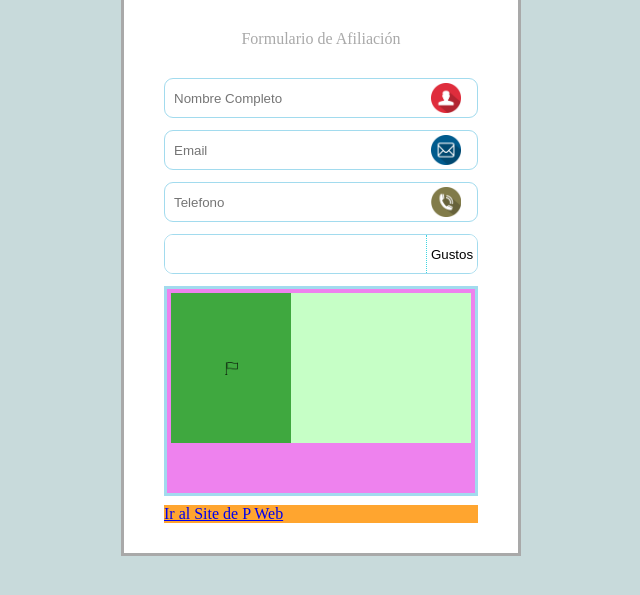
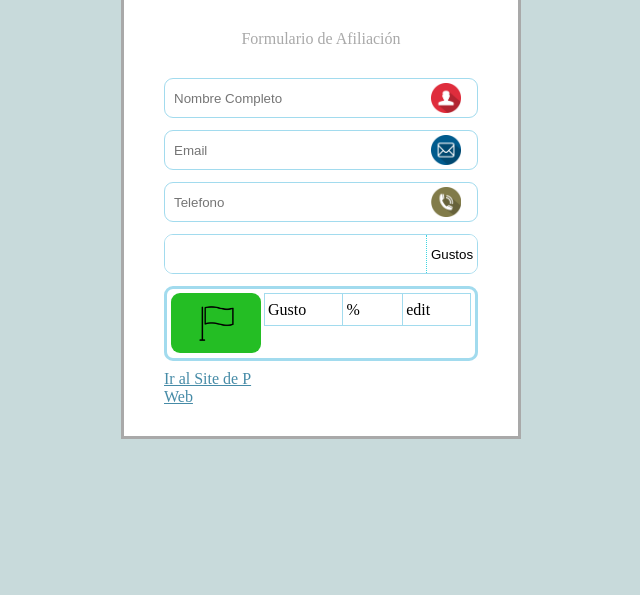
Before and after one commit to JuanesSaigo/2162102-Parcial1, a plain HTML site: page index.html in a window 1280 px wide. Shown: the part 153-748 px from the top of the page, without its empty margins (319-959 px from the left). Drawn offline with Linux system fonts and the light colour scheme.

Commit message:
cambios 9

```diff
--- a/i.css
+++ b/i.css
@@ -159,14 +159,14 @@ header{
 
 .foot{
     margin-bottom: 30px;
-
-    background-color: rgb(255, 165, 47);
+    width: 100%;
+    height: auto;
 }
 
 .updater{
-    background-color: violet;
+    border-radius: 9px;
     width: 100%;
-    height: 210px;
+    min-height: 75px;
     padding: 4px;
     border-style: solid;
     border-color: rgb(162, 219, 238);
@@ -178,17 +178,52 @@ header{
     background-repeat: no-repeat;
     background-position: center ;
     background-position-y: center;
-    background-size: 13px;
-    background-color: rgb(63, 168, 63);
+    background-size: 35px;
+    background-color: rgb(36, 190, 36);
+    border-radius: 9px;
     float: left;
-    width: 40%;
+    width: 30%;
+    max-width: 30%;
+    min-height: 60px;
+}
+
+.grid0{
+    float: right;
+    box-sizing: content-box;
+    width: 59%;
+    min-width: 69%;
+    max-width: 70%;
     height: 150px;
 }
 
-.grid0{
-    background-color: rgb(198, 255, 198);
+.g1{
     float: right;
     box-sizing: content-box;
-    width: 60%;
+    width: 100%;
     height: 150px;
 }
+
+table , td, th {
+	border: 1px solid rgb(162, 219, 238);
+	border-collapse: collapse;
+}
+td, th {
+	padding: 3px;
+	width: 170px;
+	height: 25px;
+    box-sizing: content-box;
+}
+th {
+	background: #f5f2ec;
+	text-align: center;
+}
+.even {
+	background: #fbf8f0;
+}
+.odd {
+	background: #fefcf9;
+}
+
+a{
+    color: rgb(70, 139, 167);
+}
--- a/index.html
+++ b/index.html
@@ -44,7 +44,19 @@
 
                     <div class="grid0">
                         <div class="g1">
-
+                            <table>
+                                <tr>
+                                    <td>
+                                        Gusto
+                                    </td>
+                                    <td>
+                                        %
+                                    </td>
+                                    <td>
+                                        edit
+                                    </td>
+                                </tr>
+                            </table>
                         </div>
                     </div>
                 </div>
```
